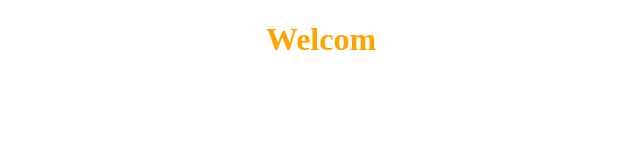
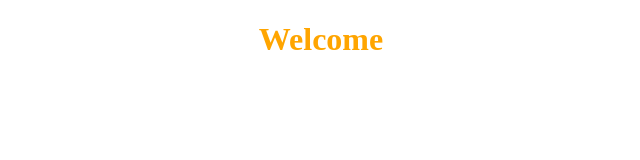
Before and after one commit to SatoBlue/SatoBlue.github.io, a plain HTML site: page home.html in a window 1280 px wide. Shown: the full height of the page, 319-959 px from the left. Drawn offline with Linux system fonts and the light colour scheme.

Commit message:
Update home.html

```diff
--- a/home.html
+++ b/home.html
@@ -17,7 +17,7 @@
 </head>
 <body>
 
-<h1>Welcom</h1>
+<h1>Welcome</h1>
 
 
 </body>
```
